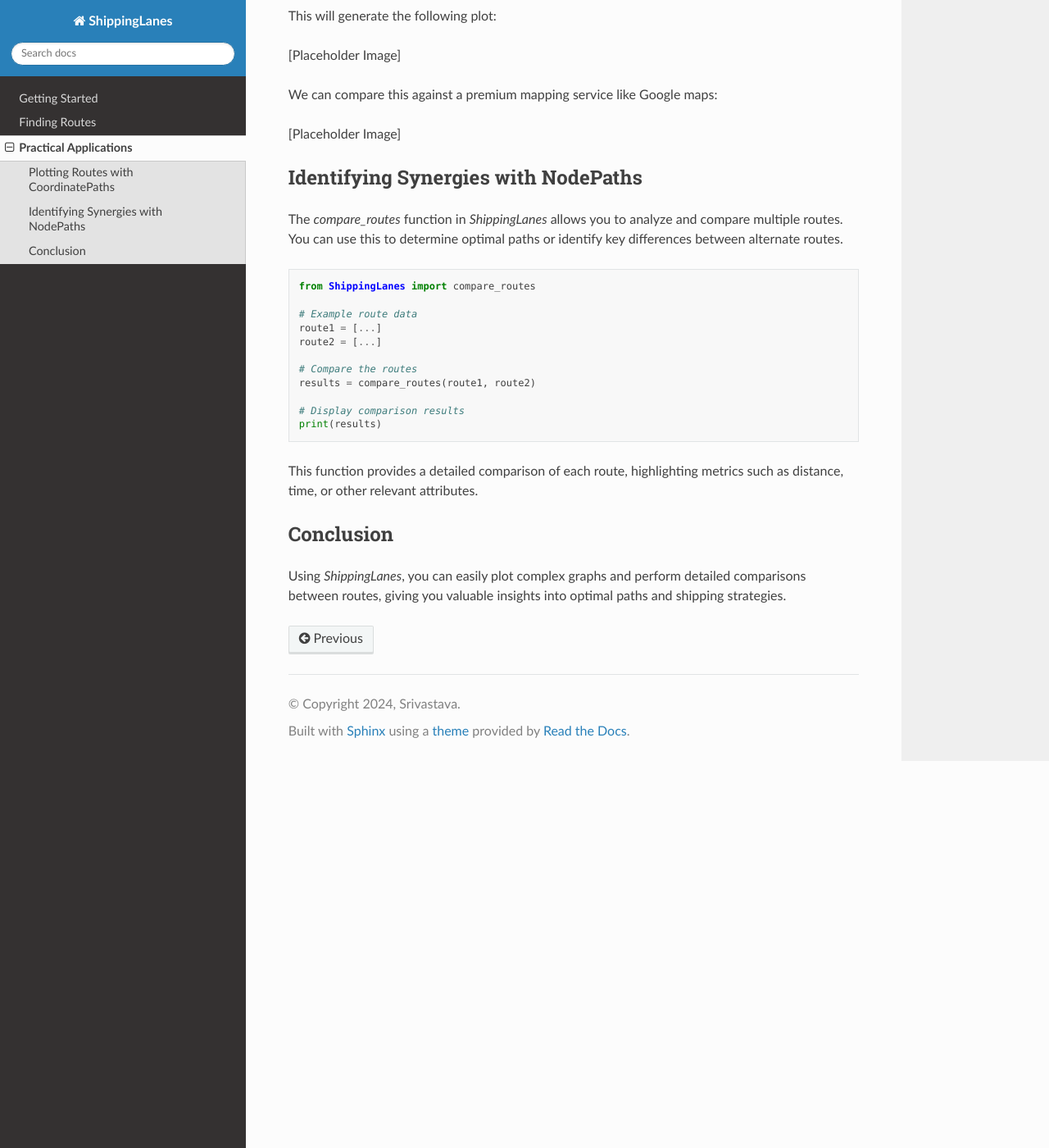
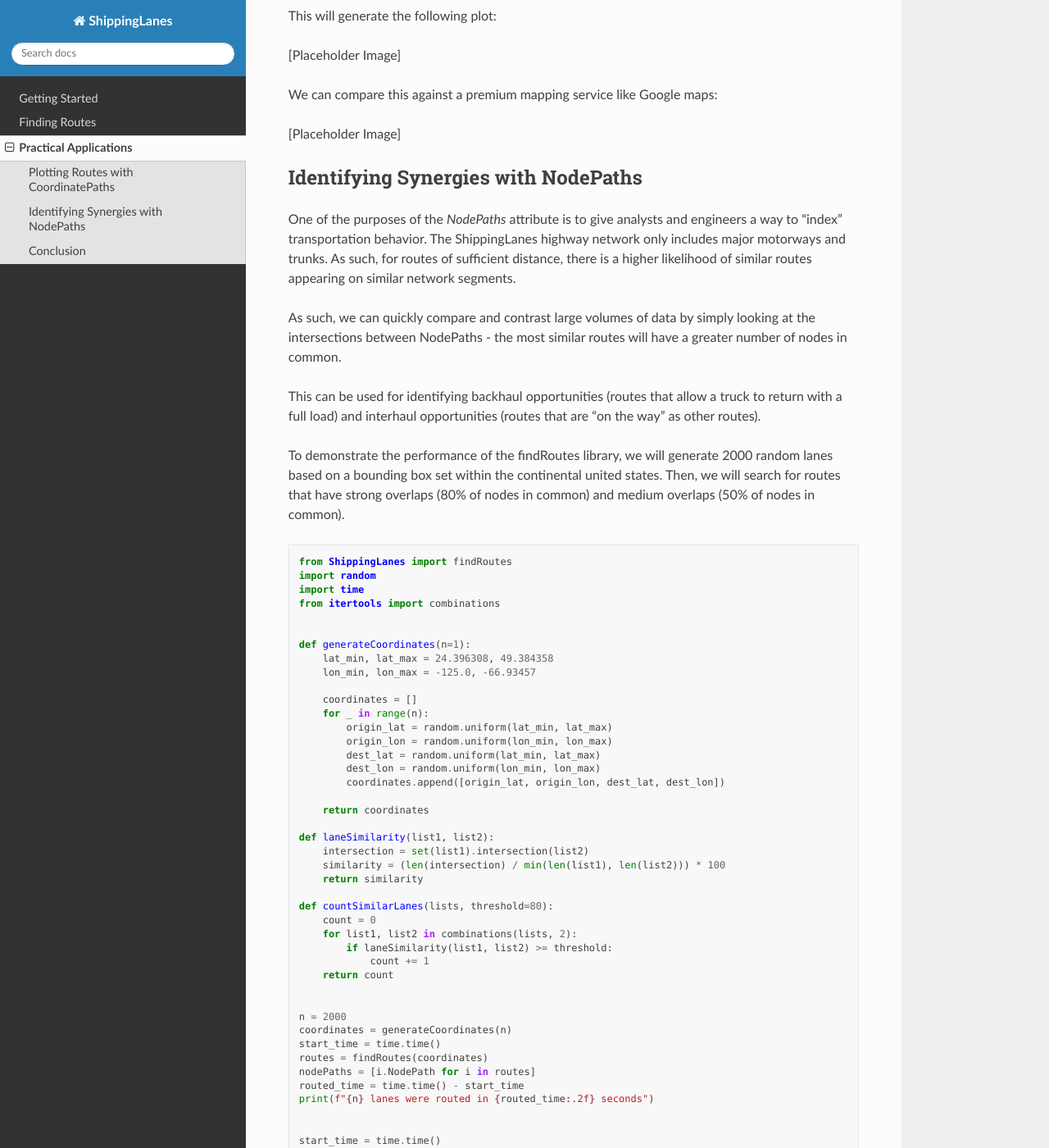
Before and after one commit to amarsrivastava19/ShippingLanes, a Sphinx documentation site: the page built from docs/source/practicalapplications.rst, in a window 1280 px wide and 1400 px high, scrolled down 1107 px. Shown: the whole window at 82% size. Built offline with Sphinx 7.4.7 and the Read the Docs theme 3.1.0, drawn with Linux system fonts in a browser that asks for light colours; some of the changed text lies outside the part shown.

Commit message:
Update practicalapplications.rst

```diff
--- a/docs/source/practicalapplications.rst
+++ b/docs/source/practicalapplications.rst
@@ -43,9 +43,9 @@ To get
            height=600
        )
 
-       print("Your origin is: {}".format(origin))
-       print("Your destination is: {}".format(destination))
-       print("Your driving distance is: {}".format(distance))
+       print(f"Your origin is: {origin}")
+       print(f"Your destination is: {destination}")
+       print(f"Your driving distance is: {distance:.2f} mi.")
        fig.show()
        return None
 
@@ -67,24 +67,78 @@ We can compare this against a premium mapping service like Google maps:
 
 Identifying Synergies with NodePaths
 --------------------------
+One of the purposes of the `NodePaths` attribute is to give analysts and engineers a way to "index" transportation behavior. The ShippingLanes highway network only includes major motorways and trunks. As such, for routes of sufficient distance, there is a higher likelihood of similar routes appearing on similar network segments.
 
-The `compare_routes` function in `ShippingLanes` allows you to analyze and compare multiple routes. You can use this to determine optimal paths or identify key differences between alternate routes.
+As such, we can quickly compare and contrast large volumes of data by simply looking at the intersections between NodePaths - the most similar routes will have a greater number of nodes in common.
+
+This can be used for identifying backhaul opportunities (routes that allow a truck to return with a full load) and interhaul opportunities (routes that are "on the way" as other routes).
+
+To demonstrate the performance of the findRoutes library, we will generate 2000 random lanes based on a bounding box set within the continental united states. Then, we will search for routes that have strong overlaps (80% of nodes in common) and medium overlaps (50% of nodes in common).
 
 .. code-block:: python
 
-    from ShippingLanes import compare_routes
+   from ShippingLanes import findRoutes
+   import random
+   import time
+   from itertools import combinations
 
-    # Example route data
-    route1 = [...]
-    route2 = [...]
 
-    # Compare the routes
-    results = compare_routes(route1, route2)
+   def generateCoordinates(n=1):
+       lat_min, lat_max = 24.396308, 49.384358
+       lon_min, lon_max = -125.0, -66.93457
 
-    # Display comparison results
-    print(results)
+       coordinates = []
+       for _ in range(n):
+           origin_lat = random.uniform(lat_min, lat_max)
+           origin_lon = random.uniform(lon_min, lon_max)
+           dest_lat = random.uniform(lat_min, lat_max)
+           dest_lon = random.uniform(lon_min, lon_max)
+           coordinates.append([origin_lat, origin_lon, dest_lat, dest_lon])
 
-This function provides a detailed comparison of each route, highlighting metrics such as distance, time, or other relevant attributes.
+       return coordinates
+
+   def laneSimilarity(list1, list2):
+       intersection = set(list1).intersection(list2)
+       similarity = (len(intersection) / min(len(list1), len(list2))) * 100
+       return similarity
+
+   def countSimilarLanes(lists, threshold=80):
+       count = 0
+       for list1, list2 in combinations(lists, 2):
+           if laneSimilarity(list1, list2) >= threshold:
+               count += 1
+       return count
+
+
+   n = 2000
+   coordinates = generateCoordinates(n)
+   start_time = time.time()
+   routes = findRoutes(coordinates)
+   nodePaths = [i.NodePath for i in routes]
+   routed_time = time.time() - start_time
+   print(f"{n} lanes were routed in {routed_time:.2f} seconds")
+
+
+   start_time = time.time()
+   strong_overlaps = countSimilarLanes(nodePaths, threshold=80)
+   compare_time = time.time() - start_time
+   print(f"{n**2:,} route combinations analyzed in {compare_time:.2f} seconds")
+
+   med_overlaps = countSimilarLanes(nodePaths, threshold=50)
+
+
+   print("............")
+   print("............")
+
+   print(f"{strong_overlaps:,} pairs of lanes detected with STRONG (80% >) overlap")
+   print(f"{med_overlaps:,} pairs of lanes detected with MEDIUM (50% >) overlap")
+
+
+
+Running the above code produces the following output:
+
+[Image placeholder]
+
 
 Conclusion
 ----------
```
